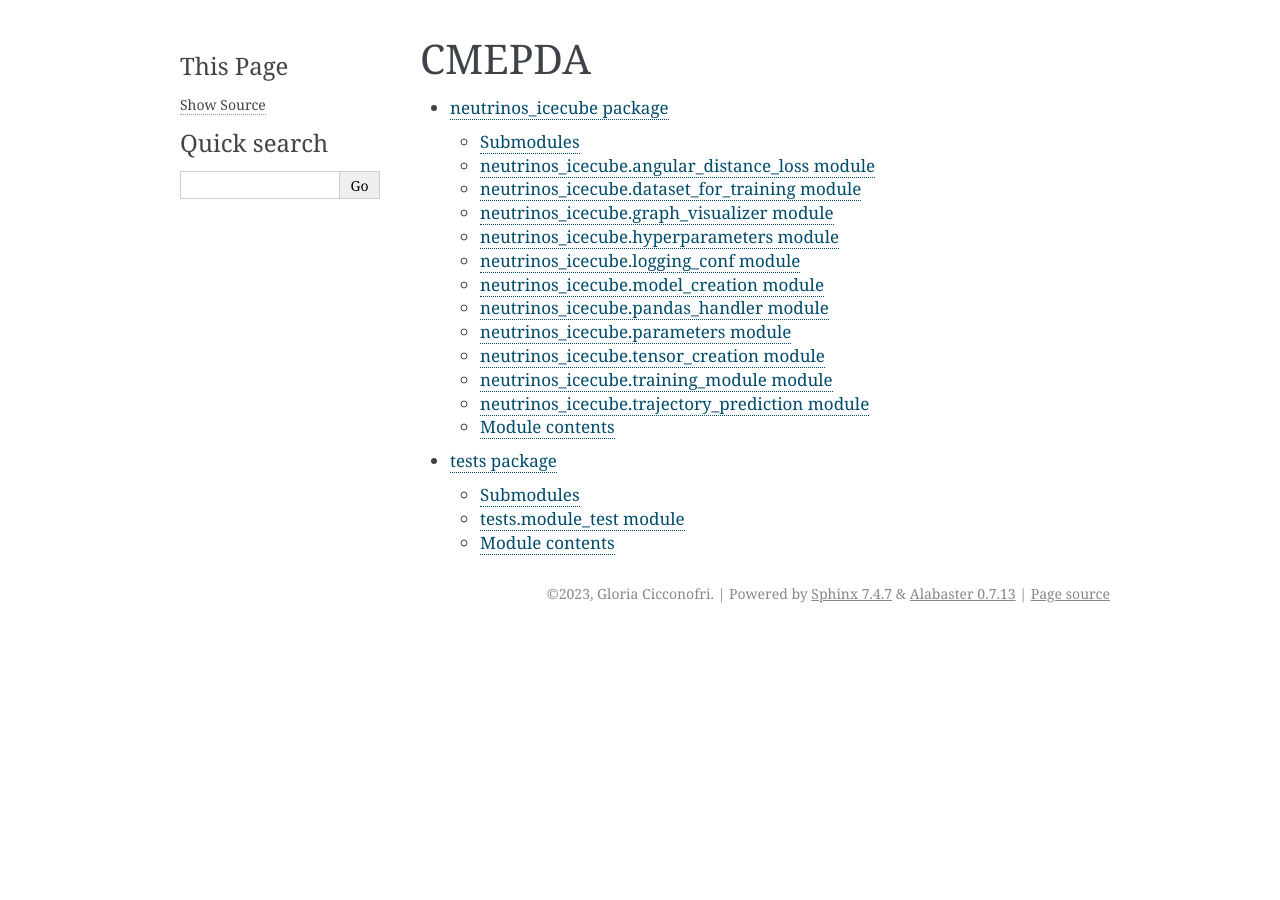
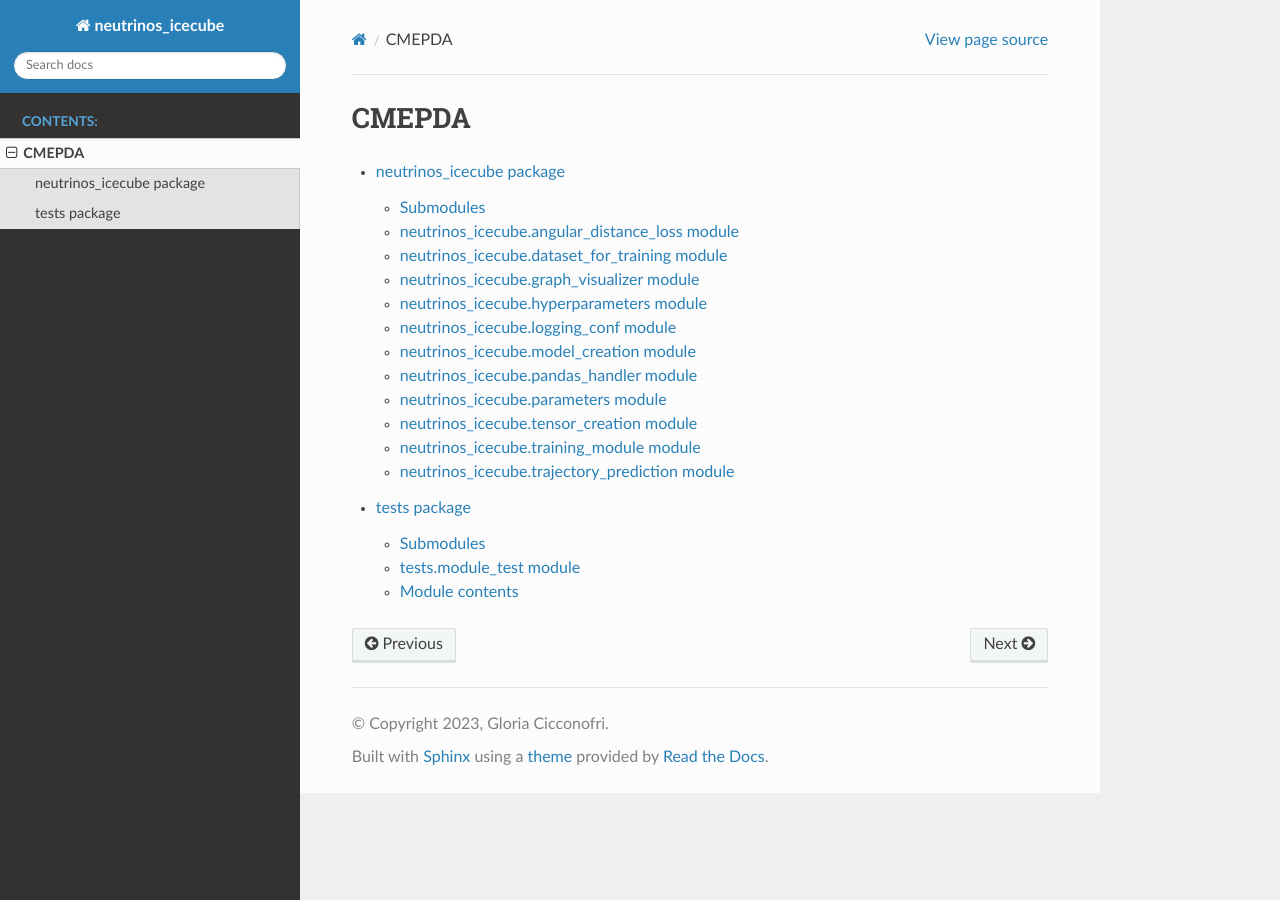
Before and after one commit to gcicconofri098/CMEPDA_project, a Sphinx documentation site: the page built from docs/modules.rst, in a window 1280 px wide. Built offline with Sphinx 7.4.7 and the Read the Docs theme 2.0.0, drawn with Linux system fonts in a browser that asks for light colours.

Commit message:
changed theme on documentation

```diff
--- a/docs/conf.py
+++ b/docs/conf.py
@@ -42,5 +42,5 @@ exclude_patterns = ['_build', 'Thumbs.db', '.DS_Store']
 # -- Options for HTML output -------------------------------------------------
 # https://www.sphinx-doc.org/en/master/usage/configuration.html#options-for-html-output
 
-html_theme = 'alabaster'
+html_theme = 'sphinx_rtd_theme'
 html_static_path = ['_static']
--- a/docs/neutrinos_icecube.rst
+++ b/docs/neutrinos_icecube.rst
@@ -91,11 +91,3 @@ neutrinos\_icecube.trajectory\_prediction module
    :members:
    :undoc-members:
    :show-inheritance:
-
-Module contents
----------------
-
-.. automodule:: neutrinos_icecube
-   :members:
-   :undoc-members:
-   :show-inheritance:
```
